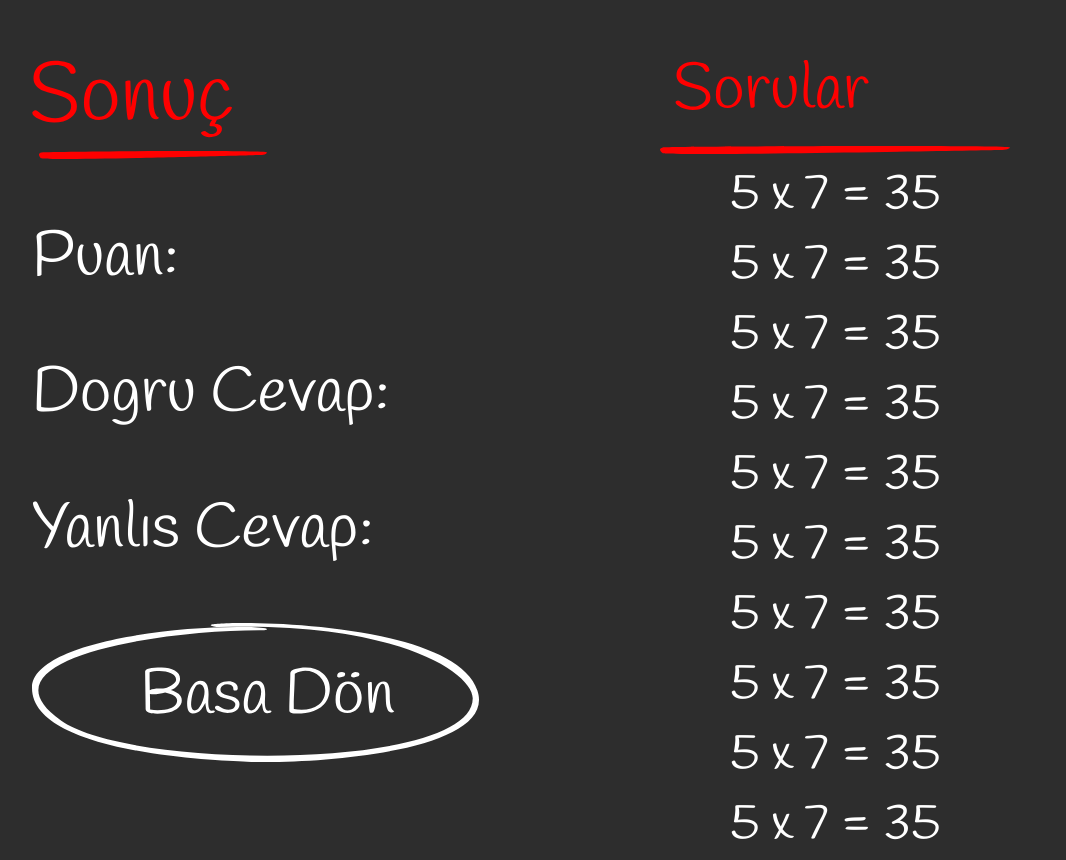
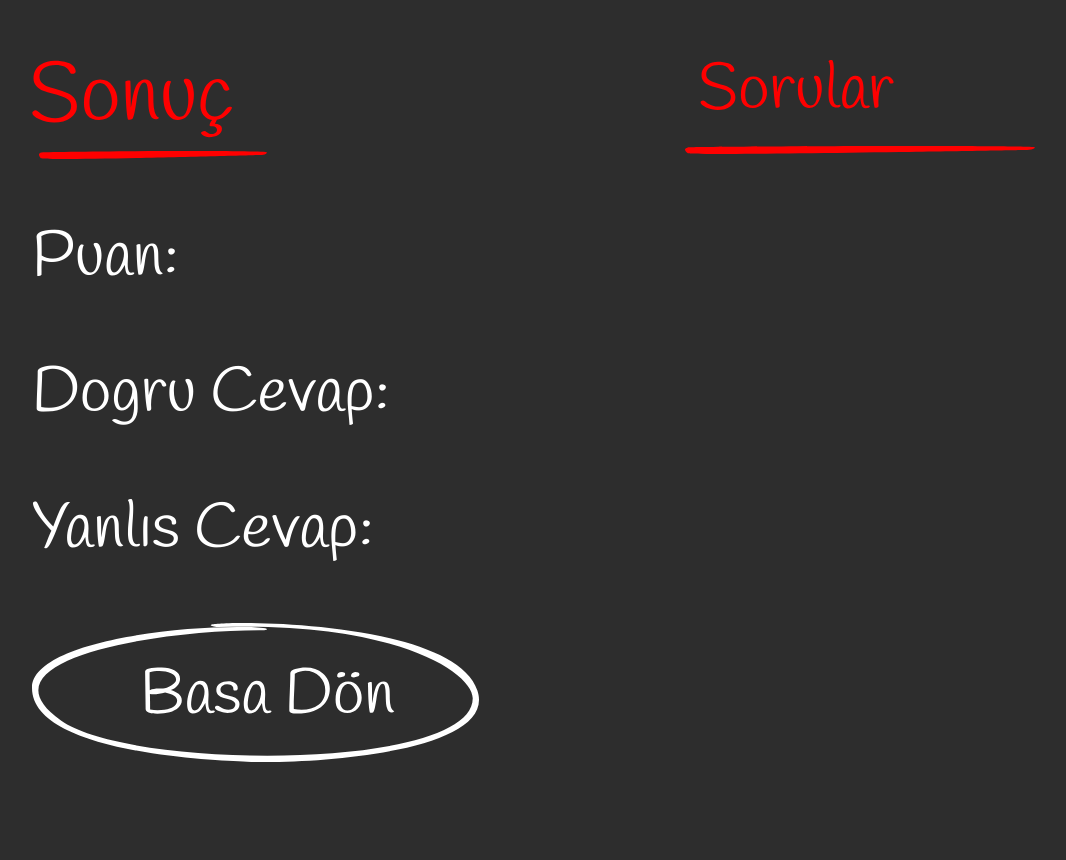
Before and after one commit to K143-Hatay-Front-End-Web-Development/Odev-3-Team-Rocket, a React (Vite) app: page /result in a window 1280 px wide. Shown: the whole page, without its empty margins (119-1185 px from the left). After the commit the page ends 800 px from the top, so only its background shows below. Built offline with nearby package versions, Linux system fonts and the light colour scheme.

Commit message:
Results listed

```diff
--- a/src/routes/ResultPage/ResultPage.css
+++ b/src/routes/ResultPage/ResultPage.css
@@ -12,3 +12,21 @@
 .stats-section p {
   margin: 50px 0;
 }
+
+.question-results {
+  display: flex;
+}
+
+.problems-header {
+  width: 400px;
+  text-align: center;
+  margin-bottom: 20px;
+}
+
+.problems {
+  width: 350px;
+}
+
+.problem-result {
+  width: 10px;
+}
--- a/src/routes/ResultPage/ResultPage.jsx
+++ b/src/routes/ResultPage/ResultPage.jsx
@@ -1,12 +1,12 @@
 import React from "react";
-
+import { useGameContext } from "../../contexts/GameContext/GameContext";
 import { Link } from "react-router-dom";
-
 import { result, returnBtn, problems } from "../../assets/svgs";
-
 import "./ResultPage.css";
 
 const ResultPage = () => {
+  const { quiz } = useGameContext();
+
   return (
     <section className="container result-wrapper">
       <div className="stats-section">
@@ -21,17 +21,21 @@ const ResultPage = () => {
         </button>
       </div>
       <div className="problems">
-        {problems}
-        <p>5 x 7 = 35</p>
-        <p>5 x 7 = 35</p>
-        <p>5 x 7 = 35</p>
-        <p>5 x 7 = 35</p>
-        <p>5 x 7 = 35</p>
-        <p>5 x 7 = 35</p>
-        <p>5 x 7 = 35</p>
-        <p>5 x 7 = 35</p>
-        <p>5 x 7 = 35</p>
-        <p>5 x 7 = 35</p>
+        <div className="problems-header">{problems}</div>
+        {quiz.map((question, index) => {
+          return (
+            <div key={index} className="question-results">
+              <div className="problems">
+                <p>
+                  {`${question.number1} ${question.operator} ${question.number2} = ${question.result}`}
+                </p>
+              </div>
+              <div className="problem-result">
+                <p>{question.isTrue}</p>
+              </div>
+            </div>
+          );
+        })}
       </div>
     </section>
   );
```
